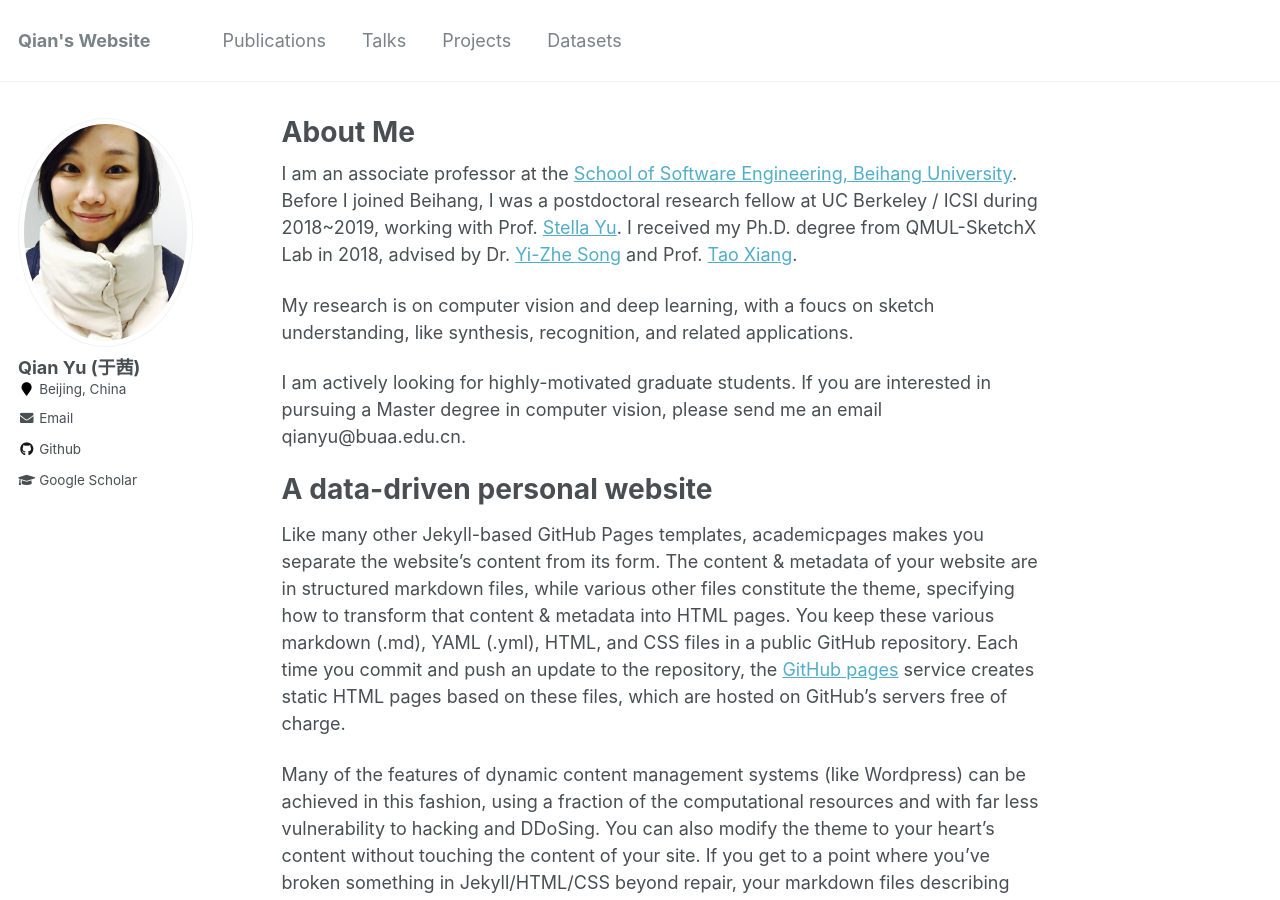
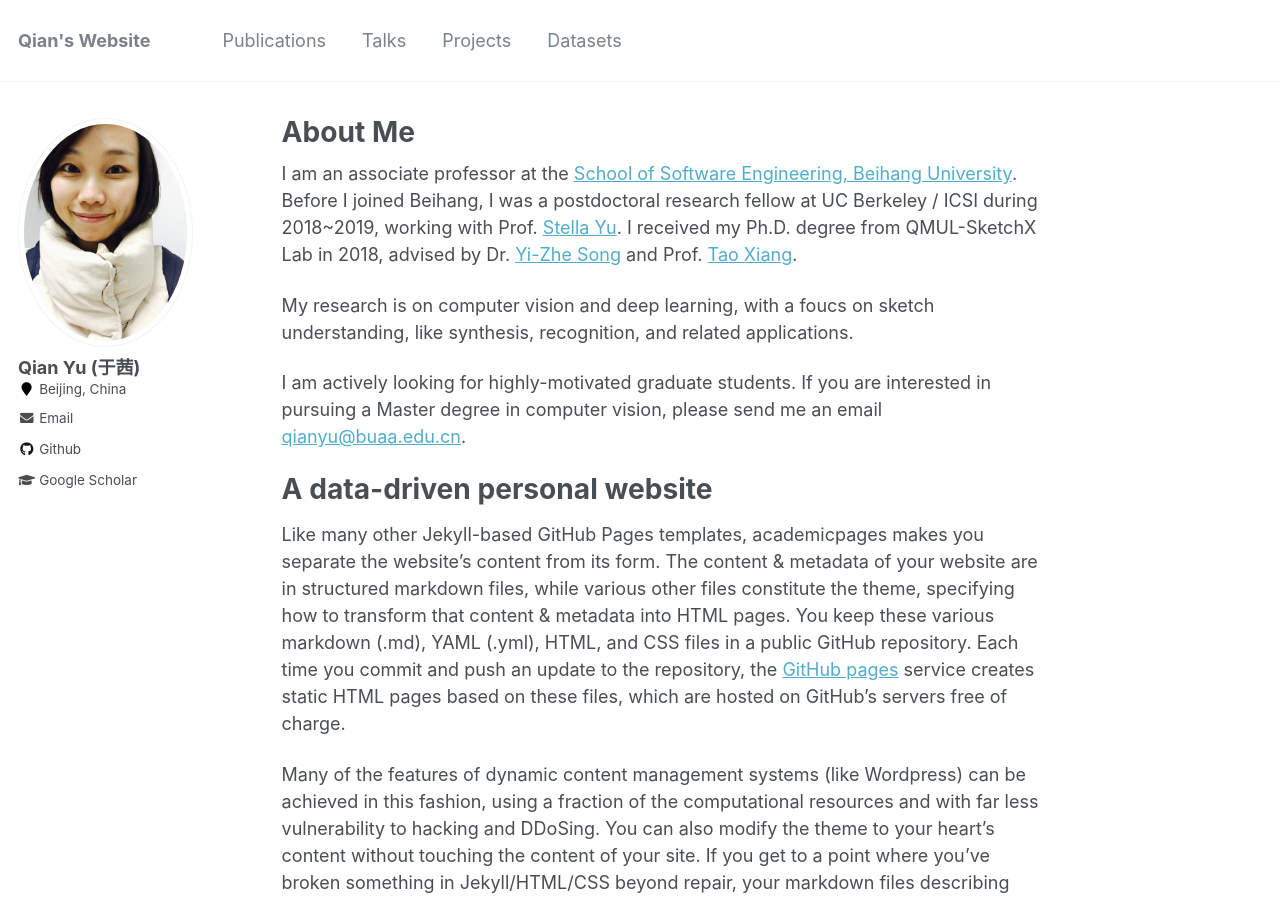
Before and after one commit to yuqian1023/yuqian1023.github.io, a Jekyll site: the page built from _pages/about.md, in a window 1280 px wide and 900 px high. Built offline with Jekyll 4.4.1, drawn with Linux system fonts in a browser that asks for light colours; part of the change alters nothing that is shown.

```diff
--- a/_pages/about.md
+++ b/_pages/about.md
@@ -11,7 +11,7 @@ I am an associate professor at the [School of Software Engineering, Beihang Univ
 
 My research is on computer vision and deep learning, with a foucs on sketch understanding, like synthesis, recognition, and related applications.
 
-I am actively looking for highly-motivated graduate students. If you are interested in pursuing a Master degree in computer vision, please send me an email qianyu@buaa.edu.cn.
+I am actively looking for highly-motivated graduate students. If you are interested in pursuing a Master degree in computer vision, please send me an email [qianyu@buaa.edu.cn](qianyu@buaa.edu.cn).
 
 A data-driven personal website
 ======
```
